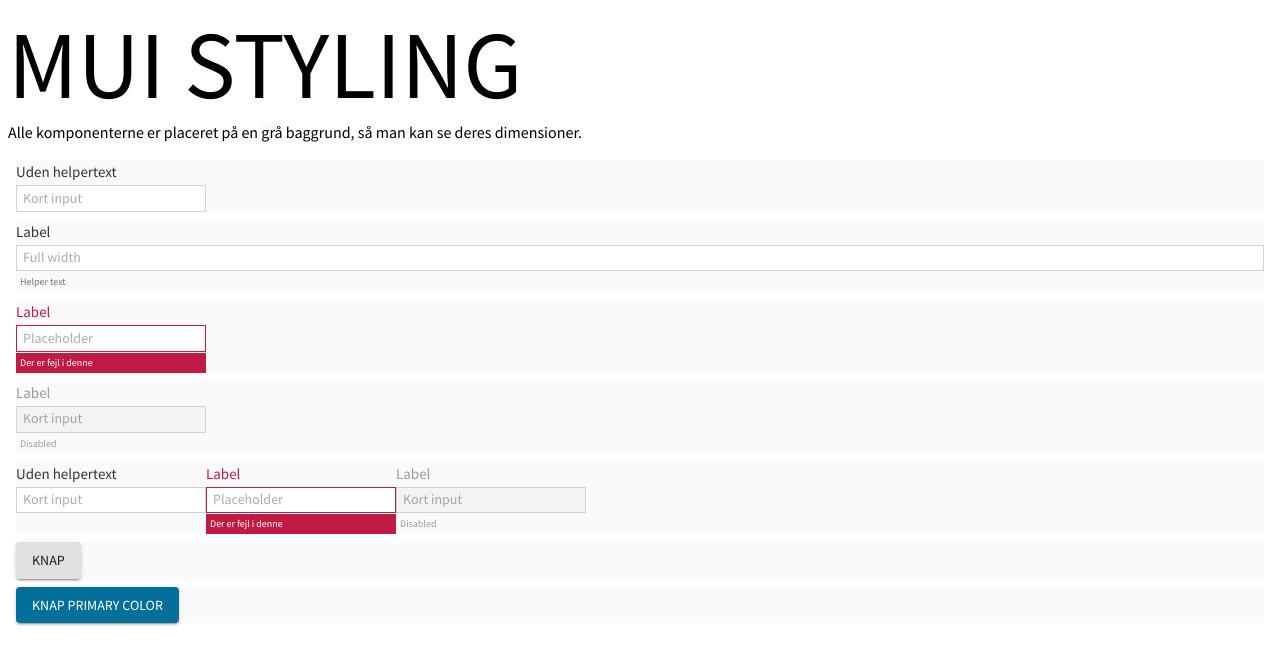
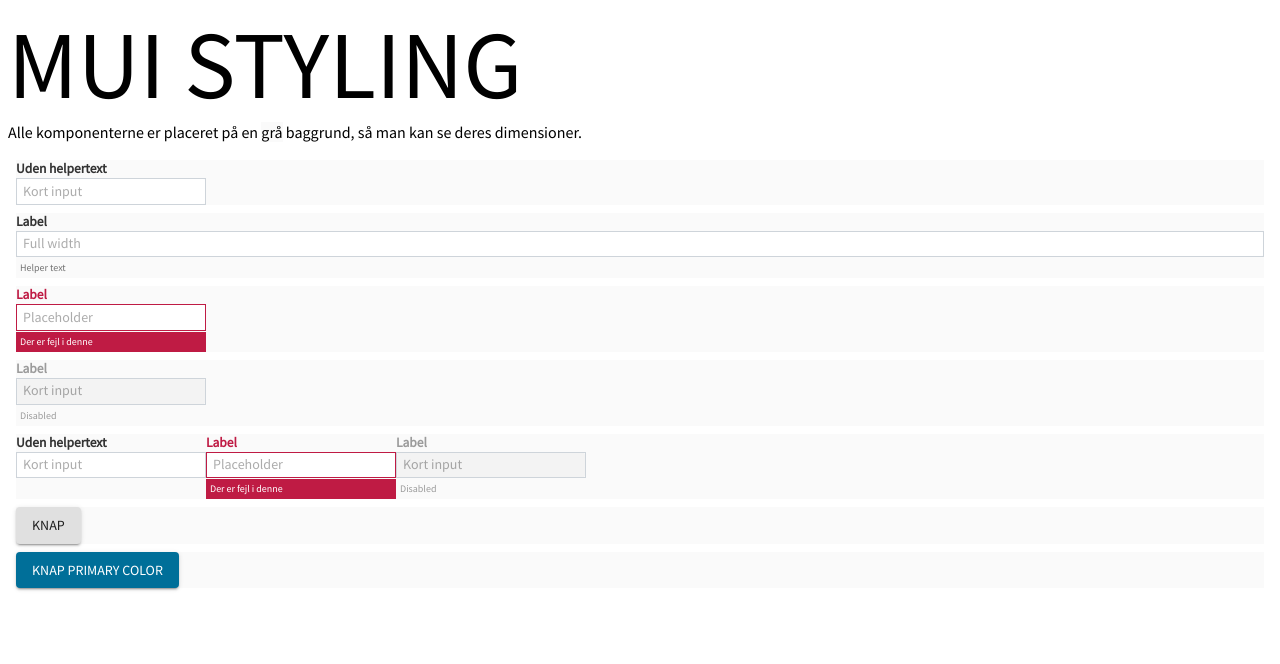
Before and after one commit to ilbrando/mui-styling, a React (Create React App) app: page / in a window 1280 px wide. Shown: the top 664 px of the page. Built offline with nearby package versions, Linux system fonts and the light colour scheme.

Commit message:
Font weight and lineheight for label

```diff
--- a/src/index.tsx
+++ b/src/index.tsx
@@ -18,7 +18,7 @@ const theme: ITheme = {
     input: {
       border: "1px solid #ced4da",
       borderRadius: 2,
-      fontSizeLabel: 20, // burde være 16, men det bliver meget småt. Mon MUI har en transform der ændrer det?
+      fontSizeLabel: 18, // burde være 16, men det bliver meget småt. Mon MUI har en transform der ændrer det?
       fontSizeInput: 14,
       fontSizeHelpText: 10,
       paddingLeftRightInput: 6, // Har ønsket 8, men det synes MIB er for meget
--- a/src/theme/theme-provider.tsx
+++ b/src/theme/theme-provider.tsx
@@ -50,7 +50,8 @@ const ThemeProvider: React.FC<IThemeProviderProps> = props => {
           MuiInputLabel: {
             formControl: {
               fontSize: theme.components.input.fontSizeLabel,
-              lineHeight: 1.25,
+              fontWeight: "bolder",
+              lineHeight: 1,
               color: "#333333",
               position: "relative"
             }
```
